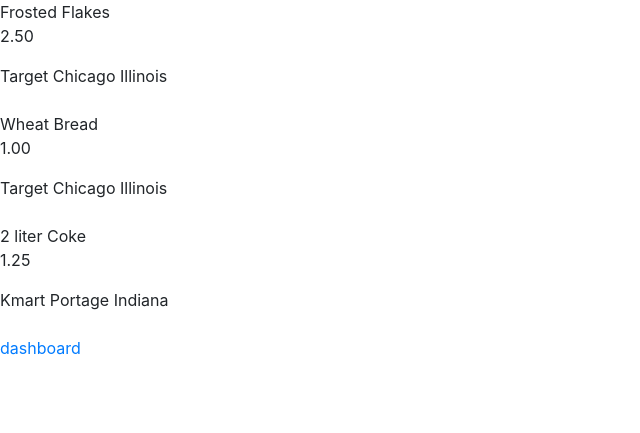
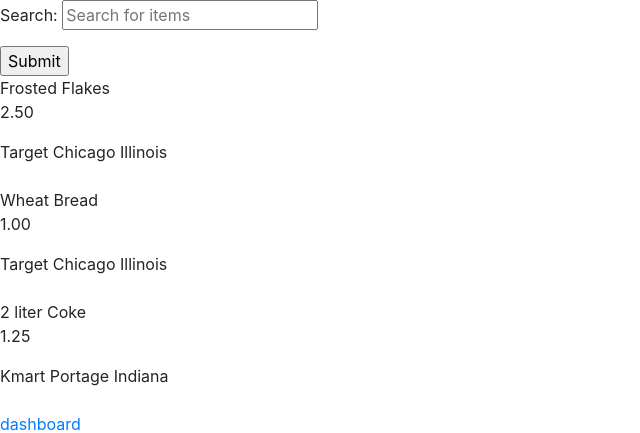
Before and after one commit to Apilny/Shelf_Project2, a Django app: template apps/shelf_app/templates/view_items.html in a window 1280 px wide. Shown: the top 433 px of the page, without its empty margins (0-640 px from the left). Run offline with Django 3.2, Linux system fonts and the light colour scheme; the template is opened without the code that fills it: values that come from a table or form of the project are taken from there, others are empty; data comes from the database, SQL or seed files in the repository; parts of the project's set-up code (start-up, migrations or seed data) failed here and were passed over; some libraries are stand-ins or nearby versions.

Commit message:
Update view_items.html
Added item search field

```diff
--- a/apps/shelf_app/templates/view_items.html
+++ b/apps/shelf_app/templates/view_items.html
@@ -9,6 +9,10 @@
     integrity="sha384-ggOyR0iXCbMQv3Xipma34MD+dH/1fQ784/j6cY/iJTQUOhcWr7x9JvoRxT2MZw1T" crossorigin="anonymous">
 </head>
 <body>
+<form action="/shelf/item/search" method="GET">
+    <p>Search: <input type="text" name="search_field" placeholder="Search for items"></p>
+    <input type="submit" value="Submit">
+</form>
 {%for item in items%}
 <a>{{item.name}}</a><br>
 <p>{{item.price}}</p>
```
